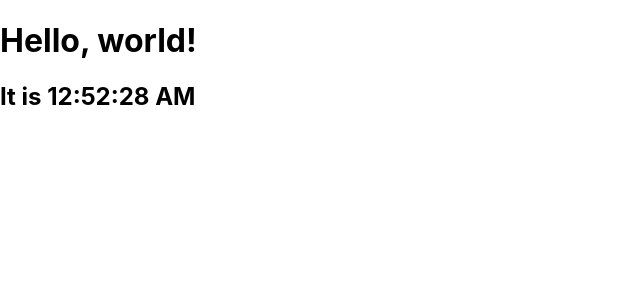
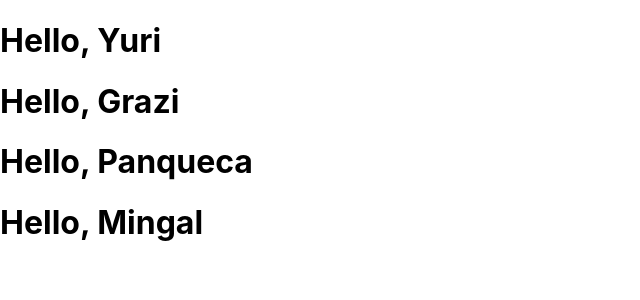
Before and after one commit to yurigauermarques/estudo-react, a React (Create React App) app: page / in a window 1280 px wide. Shown: the top 300 px of the page, without its empty margins (0-640 px from the left). Built offline with nearby package versions, Linux system fonts and the light colour scheme.

Commit message:
Componentes parte 1

```diff
--- a/src/index.js
+++ b/src/index.js
@@ -4,42 +4,27 @@ import './index.css';
 import App from './App';
 import reportWebVitals from './reportWebVitals';
 
-
-function formatName(user){
-  return user.firstName + ' ' + user.lastName;
+function Welcome(props) {
+  return <h1>Hello, {props.name}</h1>;
 }
 
-const user = {
-  firstName: 'Yuri',
-  lastName: 'Guaer Marques'
-};
+function Appexemplo() {
+  return (
+    <div>
+      <Welcome name="Yuri" />
+      <Welcome name="Grazi" />
+      <Welcome name="Panqueca" />
+      <Welcome name="Mingal" />
+    </div>
+  );
+}
 
-const element = (
-    <div>
-      <h1>
-        Hello, {formatName(user)}!
-      </h1>
-      <h2>Good to see you here.</h2>
-    </div>
-);
 
 ReactDOM.render(
-  element,
+  <Appexemplo />,
   document.getElementById('root')
 );
 
-
-function tick(){
-  const element = (
-    <div>
-      <h1>Hello, world!</h1>
-      <h2>It is {new Date().toLocaleTimeString()}</h2>
-    </div>
-  );
-  ReactDOM.render(element, document.getElementById('root'));
-}
-
-setInterval(tick, 1000);
 // If you want to start measuring performance in your app, pass a function
 // to log results (for example: reportWebVitals(console.log))
 // or send to an analytics endpoint. Learn more: https://bit.ly/CRA-vitals
```
